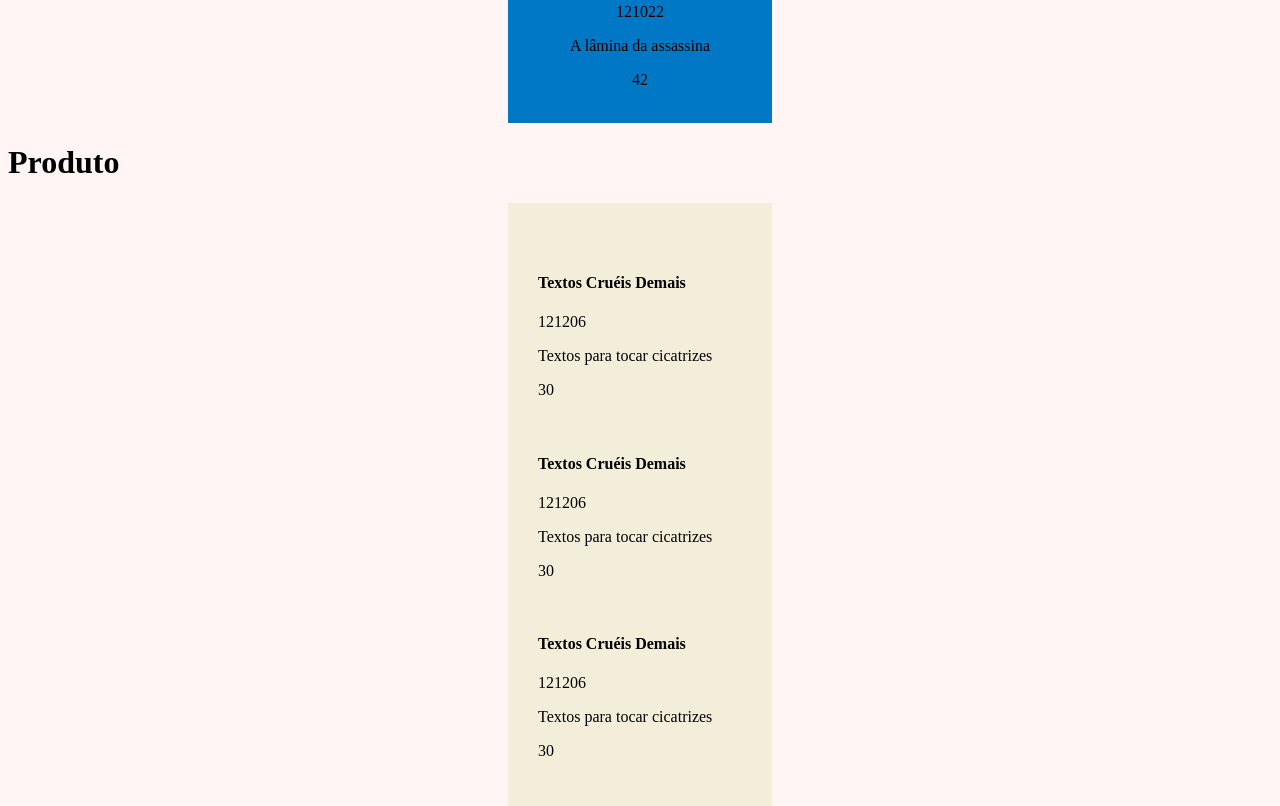
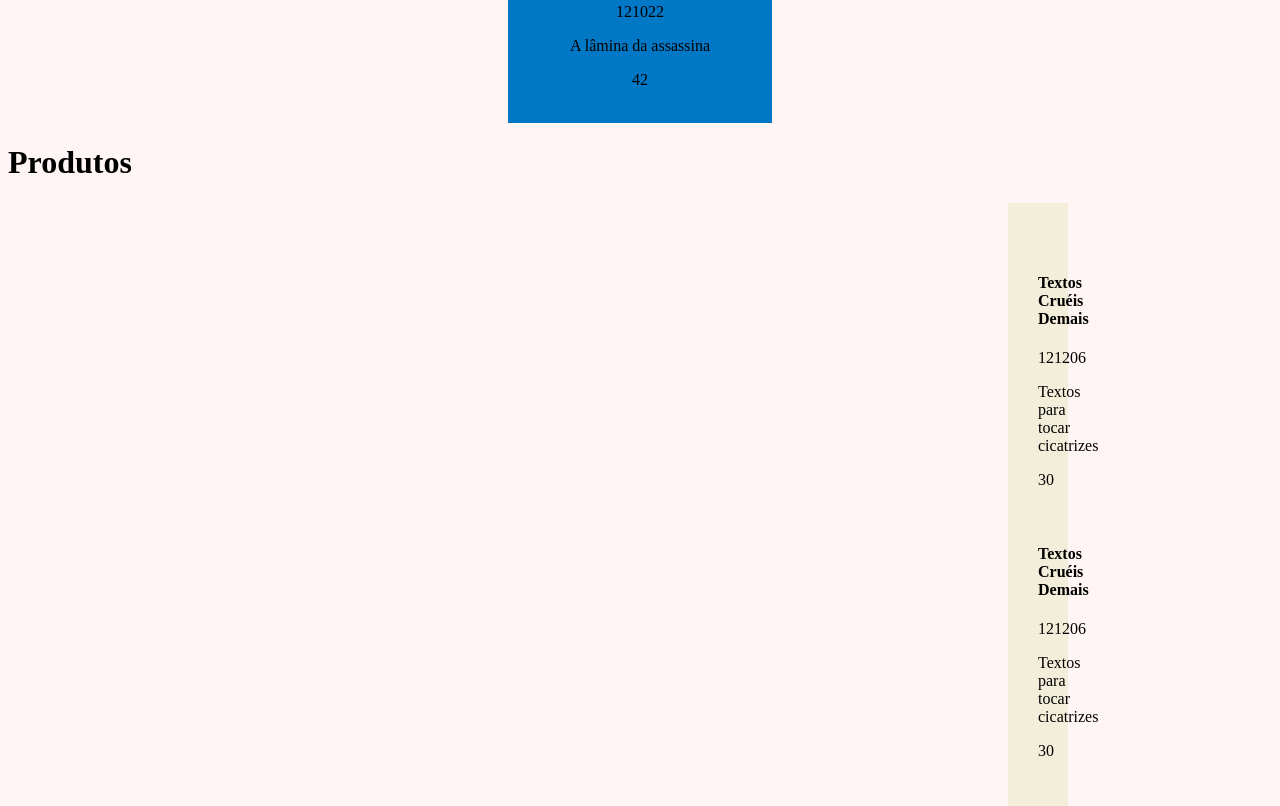
Before and after one commit to valencsoares/LTP-Projeto, a plain HTML site: page index.html in a window 1280 px wide. Shown: the part 614-1420 px from the top of the page. Drawn offline with Linux system fonts and the light colour scheme.

Commit message:
Criado container com divs para cada produto do js.

```diff
--- a/index.html
+++ b/index.html
@@ -11,11 +11,12 @@
   <h1>Produto em destaque</h1>
   <div id="produto-destaque"></div>
 
-  <h1>Produto</h1>
-  <div id="produto"></div>
-
-<!--   <h2>Lista de Produtos</h2>
-  <div id="lista-produtos"></div>  -->
+  <h1>Produtos</h1>
+  <div id="container">
+    <div id="produto"></div>
+    <div id="produto2"></div>
+    <div id="produto3"></div>
+  </div>
 
   <script src="script.js"></script>
 </body>
```
